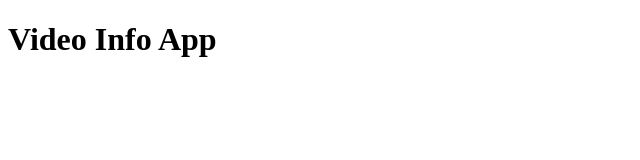
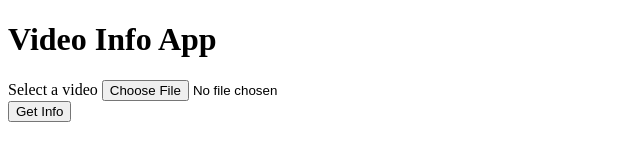
Before and after one commit to 007arunwilson/electron-app, an Electron app: page index.html in a window 1280 px wide. Shown: the whole page, without its empty margins (0-640 px from the left). Drawn offline with Linux system fonts and the light colour scheme.

Commit message:
Added file chooser and action button to form

```diff
--- a/index.html
+++ b/index.html
@@ -1,10 +1,18 @@
 <!DOCTYPE html>
 <html>
-<head>
+  <head>
     <meta charset="utf-8" />
     <title>Video Info</title>
-</head>
-<body>
+  </head>
+  <body>
     <h1>Video Info App</h1>
-</body>
+
+    <form>
+      <div>
+        <label>Select a video</label>
+        <input type="file" accept="video/*" />
+      </div>
+      <button type="button">Get Info</button>
+    </form>
+  </body>
 </html>
```
